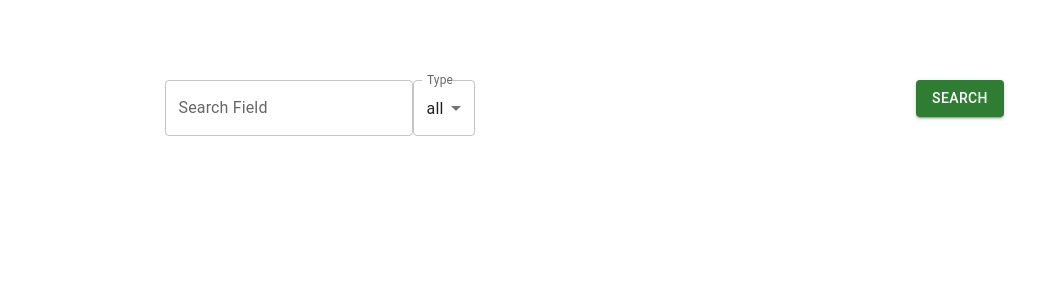
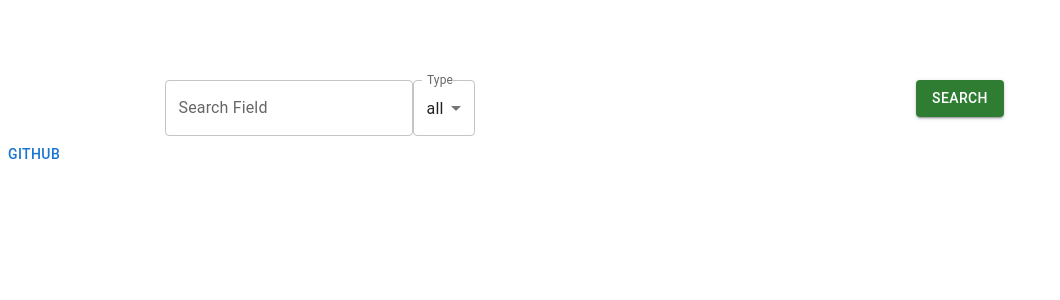
Before and after one commit to AdanJaramillo/Spotify_180394, a React (Create React App) app: page / in a window 1280 px wide. Shown: the top 300 px of the page, without its empty margins (0-1060 px from the left). Built offline with nearby package versions, Linux system fonts and the light colour scheme.

Commit message:
git Spotify

```diff
--- a/public/index.html
+++ b/public/index.html
@@ -6,7 +6,7 @@
     <meta name="viewport" content="width=device-width, initial-scale=1" />
     <meta name="theme-color" content="#000000" />
     <meta name="description" content="Web site created using create-react-app" />
-    <link rel="apple-touch-icon" href="%PUBLIC_URL%/spotify128.png" />
+    <link rel="apple-touch-icon" href="%PUBLIC_URL%/spotify.png" />
     <!--
       manifest.json provides metadata used when your web app is installed on a
       user's mobile device or desktop. See https://developers.google.com/web/fundamentals/web-app-manifest/
--- a/src/pages/Home/Home.jsx
+++ b/src/pages/Home/Home.jsx
@@ -1,4 +1,4 @@
-import {Button, FormControl, Grid, InputLabel, MenuItem, Select, TextField} from "@mui/material";
+import {Button, FormControl, Grid, InputLabel, Link, MenuItem, Select, TextField} from "@mui/material";
 import React, { useEffect, useState } from "react";
 import Cookies from "universal-cookie";
 import { getSpotifyToken, spotifySearch } from "../../api/spotify";
@@ -63,6 +63,9 @@ function Home() {
             {/*<Grid>
                 <Button onClick={getSpotifyToken}>token</Button>
             </Grid>*/}
+            <Grid>
+                <Button href='https://github.com/AdanJaramillo/Spotify_180394'> Github </Button>
+                </Grid>
             <Grid
                 container
                 spacing={{ xs: 2, md: 3 }}
```
Also changed, not shown: public/manifest.json, public/spotify128.png (deleted).
